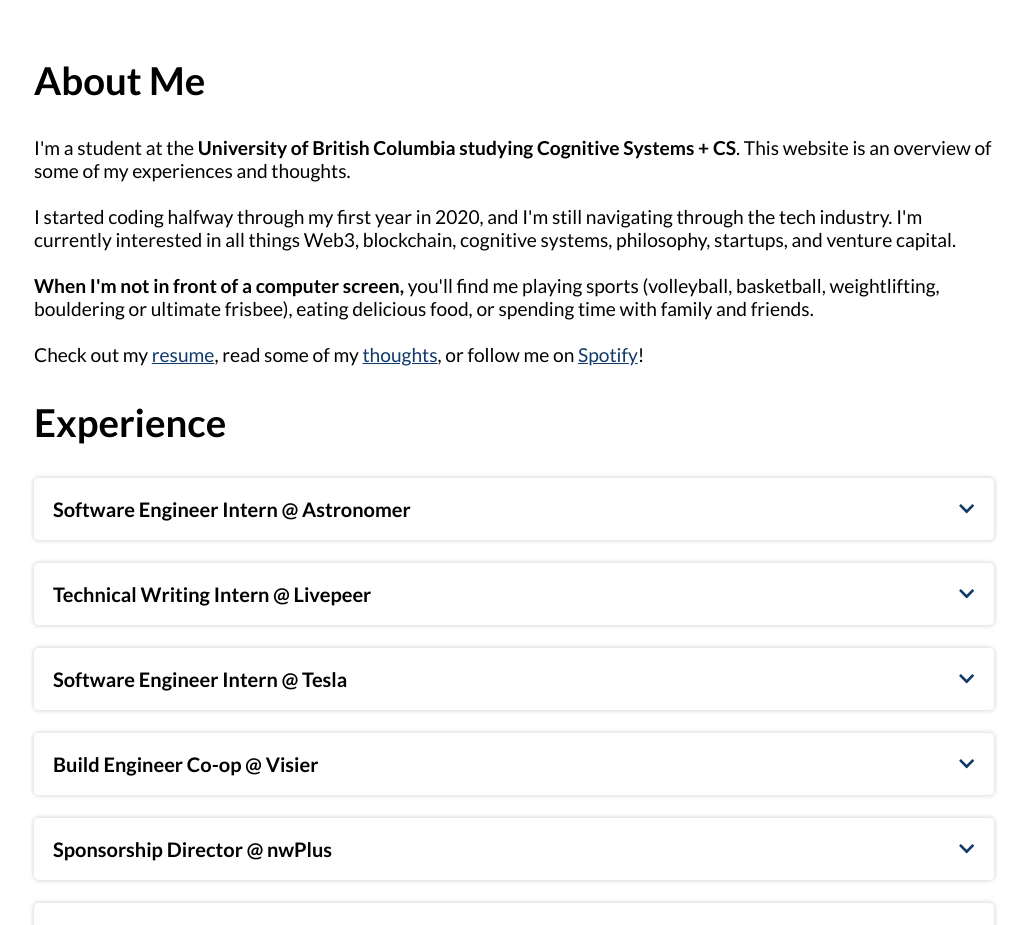
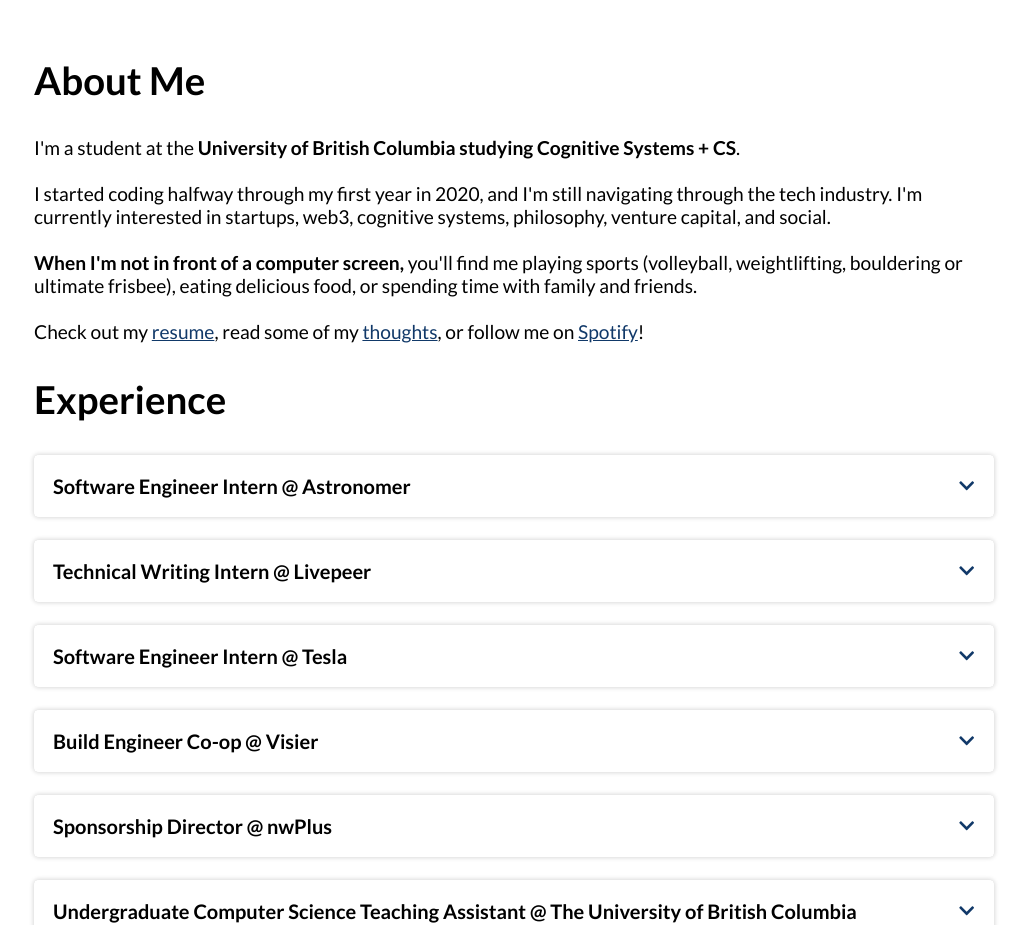
Before and after one commit to ichung08/Portfolio, a React (Create React App) app: page / in a window 1280 px wide. Shown: the part 940-1865 px from the top of the page, without its empty margins (126-1153 px from the left). Built offline with nearby package versions, Linux system fonts and the light colour scheme.

Commit message:
Updated about

```diff
--- a/src/components/About.js
+++ b/src/components/About.js
@@ -4,21 +4,20 @@
       <h2>About Me</h2>
       <br />
       <p>
-        I'm a student at the <b>University of British Columbia studying Cognitive Systems + CS</b>. This website is an
-        overview of some of my experiences and thoughts.
+        I'm a student at the <b>University of British Columbia studying Cognitive Systems + CS</b>.
       </p>
       <br></br>
       <p>
-        I started coding halfway through my first year in 2020, and I'm still navigating through the tech industry. I'm currently interested in all things Web3, blockchain, cognitive systems, philosophy, startups, and venture capital.
+        I started coding halfway through my first year in 2020, and I'm still navigating through the tech industry. I'm currently interested in startups, web3, cognitive systems, philosophy, venture capital, and social.
       </p>
       <br></br>
       <p>
-        <b>When I'm not in front of a computer screen,</b> you'll find me playing sports (volleyball, basketball, weightlifting, bouldering or ultimate frisbee), eating delicious food, or spending time with family and friends.
+        <b>When I'm not in front of a computer screen,</b> you'll find me playing sports (volleyball, weightlifting, bouldering or ultimate frisbee), eating delicious food, or spending time with family and friends.
       </p>
       <br></br>
       <p>
         Check out my{" "}
-        <a href="https://isaacchung.com/Isaac_Chung_Resume.pdf" className="about__link" rel="noreferrer">
+        <a href="https://drive.google.com/file/d/1nPzSNUfU06CVmunuBJYiPCnKonpH4t0Z/view?usp=drive_link" className="about__link" rel="noreferrer">
           resume
         </a>
         , read some of my{" "}
```
